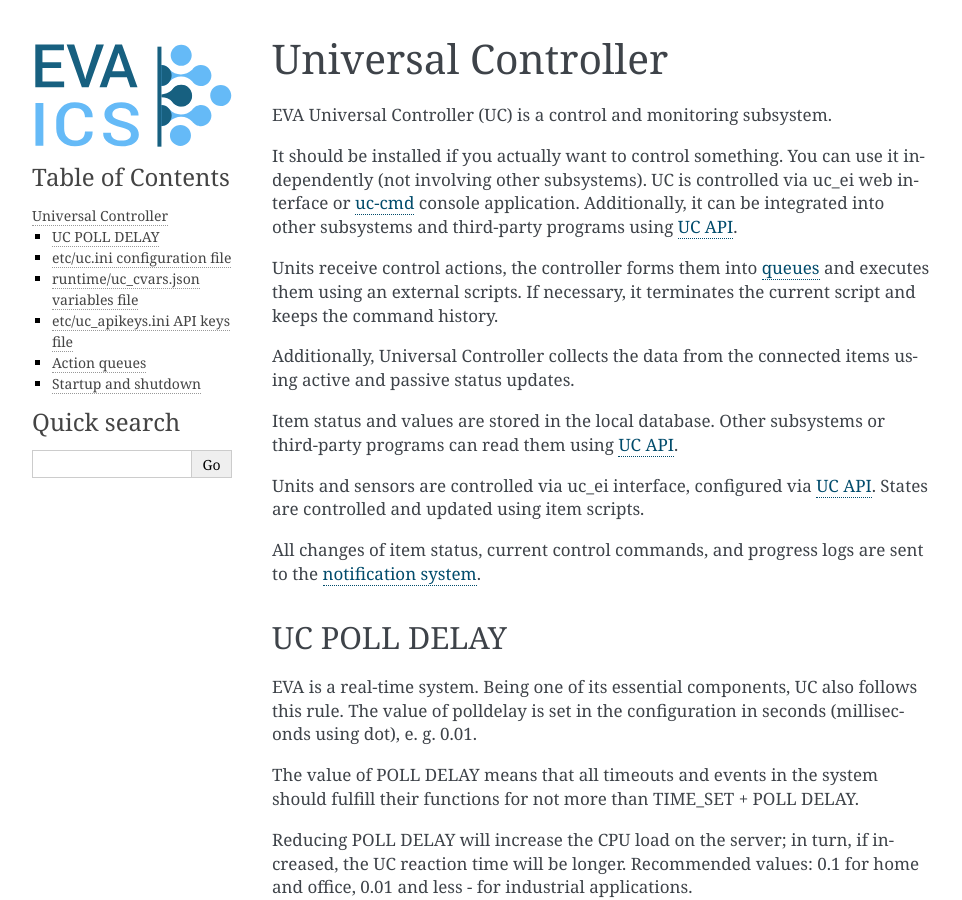
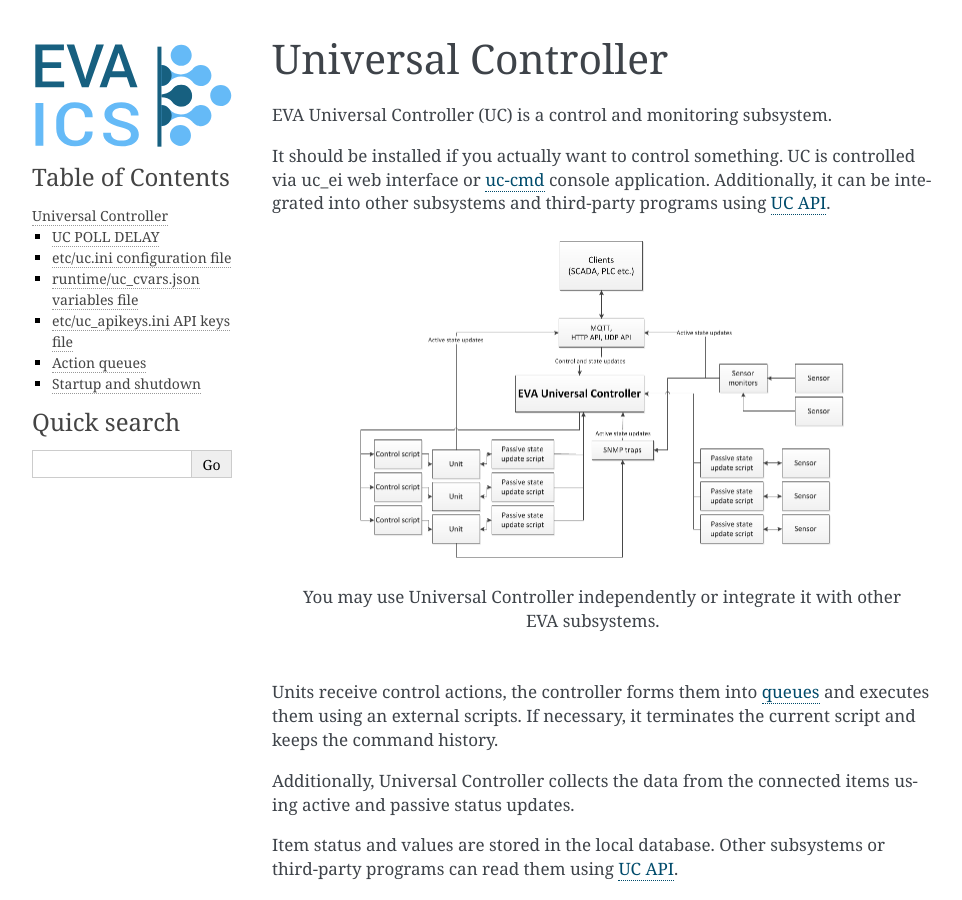
Before and after one commit to alttch/eva3, a Sphinx documentation site: the page built from doc/uc/uc.rst, in a window 1280 px wide and 900 px high. Shown: the whole window, without its empty margins (148-1110 px from the left). Built offline with Sphinx 7.4.7, drawn with Linux system fonts in a browser that asks for light colours.

Commit message:
uc schema

```diff
--- a/doc/uc/uc.rst
+++ b/doc/uc/uc.rst
@@ -3,11 +3,18 @@ Universal Controller
 
 EVA Universal Controller (UC) is a control and monitoring subsystem.
 
-It should be installed if you actually want to control something. You can use it
-independently (not involving other subsystems). UC is controlled via
-:doc:`uc_ei` web interface or :doc:`uc-cmd</cli>` console application.
-Additionally, it can be integrated into other subsystems and third-party
-programs using :doc:`uc_api`.
+It should be installed if you actually want to control something. UC is
+controlled via :doc:`uc_ei` web interface or :doc:`uc-cmd</cli>` console
+application.  Additionally, it can be integrated into other subsystems and
+third-party programs using :doc:`uc_api`.
+
+.. figure:: uc.png
+    :scale: 50%
+    :alt: Universal Controller subsystem
+
+    You may use Universal Controller independently or integrate it with
+    other EVA subsystems.
+
 
 :doc:`Units</items>` receive control actions, the controller forms them into
 :ref:`queues<queues>` and executes them using an external scripts. If necessary,
```
Also changed, not shown: doc/uc/uc.png (added).
